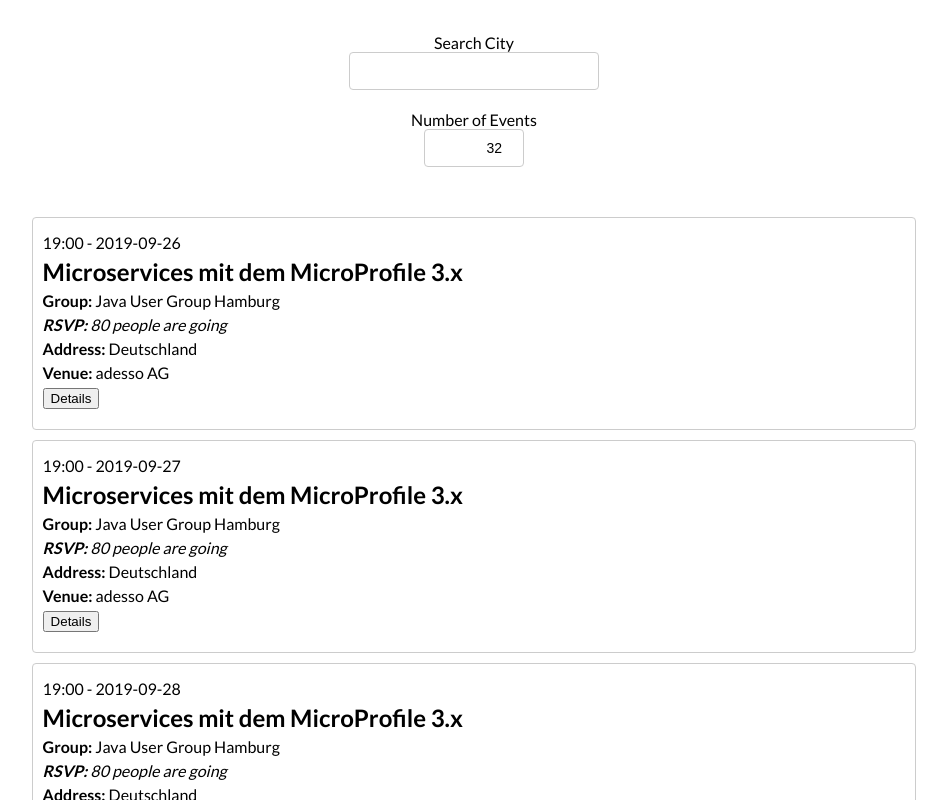
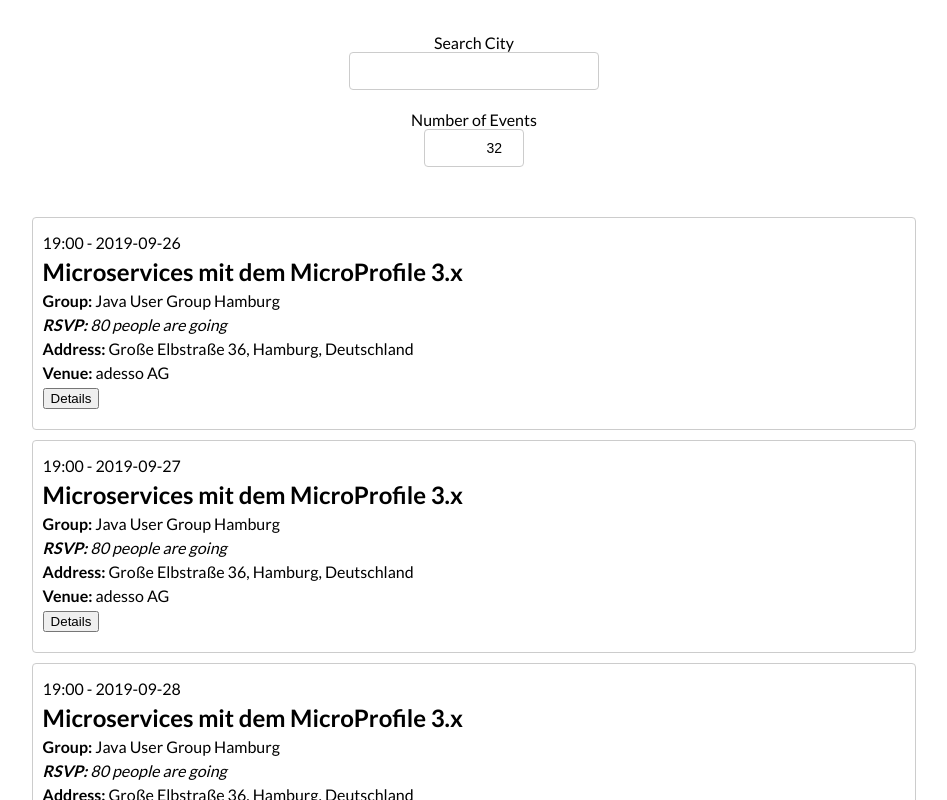
Before and after one commit to envincebal/meetup, a React (Create React App) app: page / in a window 1280 px wide. Shown: the top 800 px of the page, without its empty margins (166-1113 px from the left). Built offline with nearby package versions, Linux system fonts and the light colour scheme.

Commit message:
fixed Address bug.

```diff
--- a/src/Event.js
+++ b/src/Event.js
@@ -25,7 +25,7 @@ class Event extends Component {
         <p className="event-name">{event.name}</p>
         <p><span className="label">Group:</span> {event.group.name}</p>
         <p className="event-count"><span className="label">RSVP: </span>{event.yes_rsvp_count} people are going</p>
-        <p className="event-address"><span className="label">Address: </span>{ event.venue && event.venue.address_1 + ', ' + event.venue &&  event.venue.city + ', ' +  event.venue && event.venue.localized_country_name}</p>
+        <p className="event-address"><span className="label">Address: </span>{ event.venue.address_1}, {event.venue.city}, {event.venue.localized_country_name}</p>
         <p className="event-venue"><span className="label">Venue: </span>{event.venue && event.venue.name}</p>
         {this.state.showDetails && (
           <div className="event-details">
```
